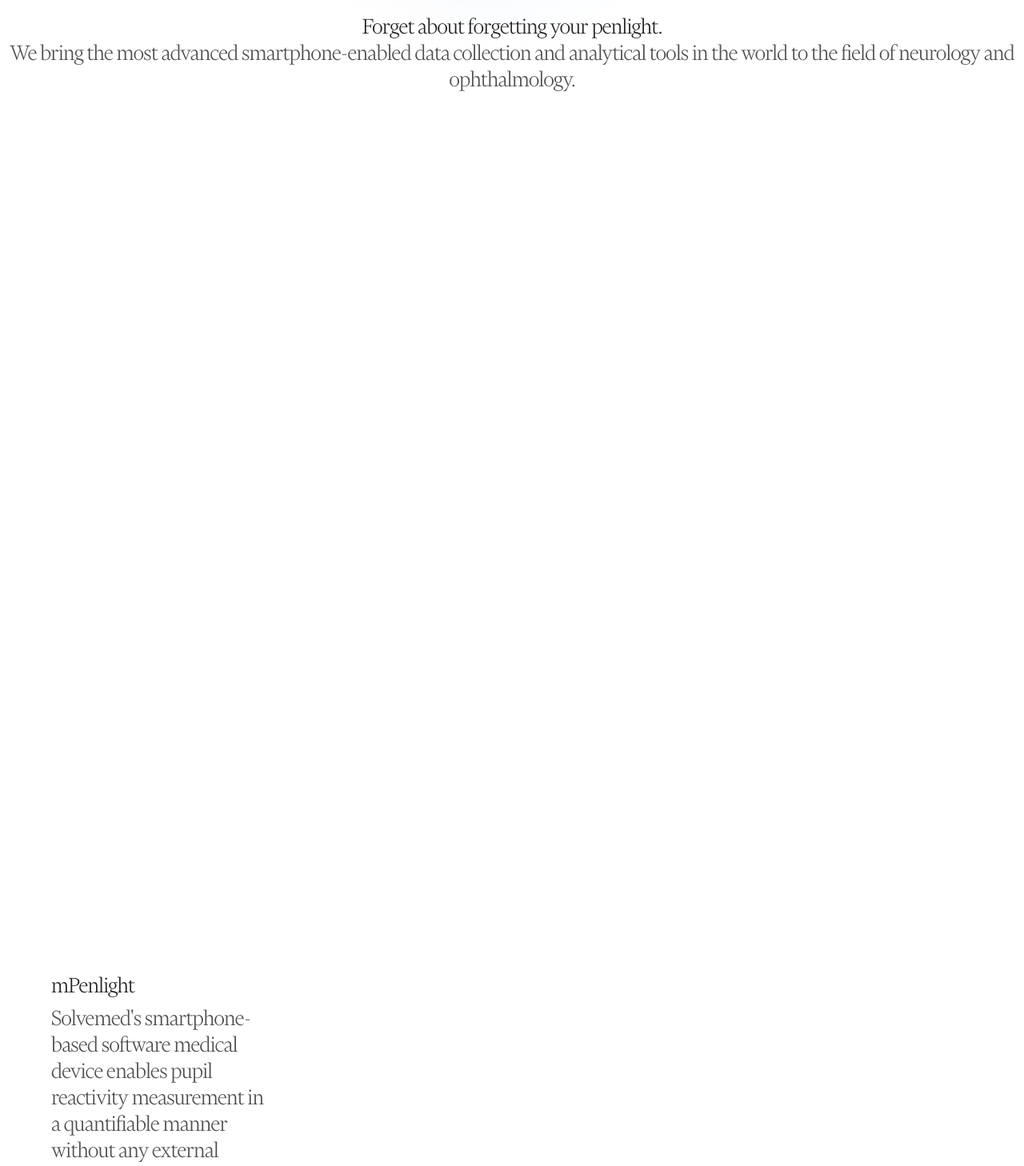
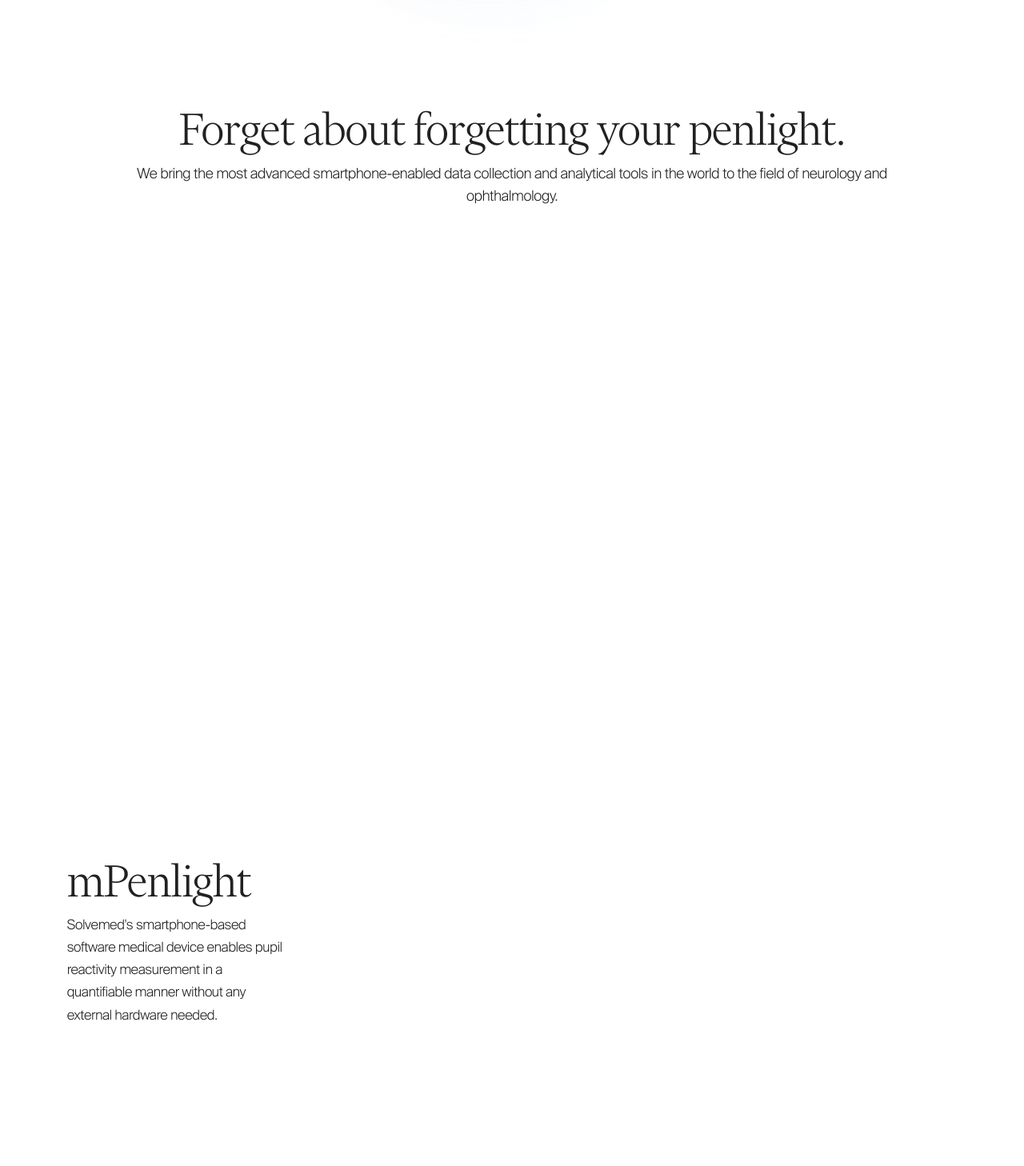
Before and after one commit to EniuK/solvemedTest, a Next.js app: page / in a window 1280 px wide. Shown: the part 1260-2718 px from the top of the page at 80% size. Built offline with nearby package versions, Linux system fonts and the light colour scheme.

Commit message:
fix styles

```diff
--- a/src/components/footer.tsx
+++ b/src/components/footer.tsx
@@ -18,7 +18,7 @@ const Footer = ({ home }: any) => {
     <>
       <Divider sx={isSmallViewport ? { width: "110vw", mt: 20 } : { width: "100%", mt: 20 }} />
       {isSmallViewport ? (
-        <Box width={"100%"} ml={-2}>
+        <Box width={"100%"} ml={-1}>
           <Box height={"100%"} width={"100%"} flexWrap={"wrap"} paddingY={4.75} display={"flex"} justifyContent={"space-between"} flexDirection={"row"}>
             <Box display={"flex"} flexDirection={"column"} height={"100%"} justifyContent={"flex-end"} alignItems={"flex-end"}>
               <Box paddingX={3} width={"100%"} height={"80%"} alignItems={"flex-start"} justifyContent={"flex-end"} display={"flex"} flexDirection={"column"}>
--- a/src/components/header.tsx
+++ b/src/components/header.tsx
@@ -71,7 +71,7 @@ const Header = () => {
 
   return (
     <div className={styles.header}>
-      <Box zIndex={600} onClick={() => setOpen(false)} position={"absolute"} mt={-5} style={open ? { top: 37.5, left: 20 } : { left: 20 }}>
+      <Box zIndex={600} onClick={() => setOpen(false)} position={"absolute"} mt={-5} style={open ? { top: 35, left: 15 } : { left: 20 }}>
         <Link href="/" passHref>
           <a className={styles.logoLinkContainer}>
             <motion.svg width="234" height="35" viewBox="0 0 234 35" fill="none" xmlns="http://www.w3.org/2000/svg">
@@ -176,7 +176,7 @@ const Header = () => {
         >
           <Box zIndex={300}>
             {open ? (
-              <Box onClick={handleMenuClose} mt={1}>
+              <Box onClick={handleMenuClose} width={20} height={34.5} justifyContent="center" mt={1}>
                 <Image src={"/images/icons/closeicon2.png"} width={"15px"} height={"15px"} alt={"close"} />
               </Box>
             ) : (
--- a/src/config/theme.ts
+++ b/src/config/theme.ts
@@ -14,6 +14,7 @@ declare module "@mui/material/styles" {
     fin64: any;
     fin100: any;
     sus18_300: any;
+    sus17_300: any;
   }
   interface TypographyVariantsOptions {
     subtitle3?: React.CSSProperties;
@@ -28,6 +29,7 @@ declare module "@mui/material/styles" {
     fin64: any;
     fin100: any;
     sus18_300: any;
+    sus17_300: any;
   }
 }
 declare module "@mui/material/Typography" {
@@ -44,6 +46,7 @@ declare module "@mui/material/Typography" {
     fin64: true;
     fin100: true;
     sus18_300: true;
+    sus17_300: true;
   }
 }
 
@@ -121,7 +124,7 @@ export const theme = createTheme({
       lineHeight: "83.2px",
 
       fontWeight: "300",
-      "@media (max-width:600px)": {
+      "@media (max-width:900px)": {
         fontSize: "32px",
         lineHeight: "41.6px",
       },
@@ -129,6 +132,16 @@ export const theme = createTheme({
     sus18_300: {
       fontFamily: ["SuisseIntl", "Times", "serif"].join(","),
       fontSize: "18px",
+      lineHeight: "150%",
+      fontWeight: "300",
+
+      "@media (max-width:900px)": {
+        fontSize: "14px",
+      },
+    },
+    sus17_300: {
+      fontFamily: ["SuisseIntl", "Times", "serif"].join(","),
+      fontSize: "17px",
       lineHeight: "150%",
       fontWeight: "300",
 
--- a/src/pages/careers.tsx
+++ b/src/pages/careers.tsx
@@ -72,7 +72,7 @@ const Careers: NextPage = () => {
         xs={10}
         lg={8}
         columns={10}
-        style={isMobileView ? { margin: "0 auto", alignItems: "center", display: "flex", justifyContent: "center" } : { margin: "0 auto", alignItems: "center" }}
+        style={isMobileView ? { margin: "0", paddingLeft: 30, alignItems: "center", display: "flex", justifyContent: "center" } : { margin: "0 auto", alignItems: "center" }}
       >
         {isMobileView ? (
           <Grid item xs={10} textAlign="center">
@@ -179,6 +179,7 @@ const Careers: NextPage = () => {
             pb={10}
             mt={-10}
             mb={-10}
+            pl={2}
             width={"500px"}
             style={{
               backgroundImage: `url('/images/career/gradient2.png')`,
@@ -194,7 +195,7 @@ const Careers: NextPage = () => {
 
           {careers.map((sectionItem) => (
             <Fragment key={sectionItem.category}>
-              <Box ml={10}>
+              <Box pl={12} width={"100%"}>
                 <Grid item xs={10} mt="100px" mb="42px">
                   <Box data-aos="fade-up" data-aos-duration="1000">
                     <Typography fontFamily={"SuisseIntl"} fontWeight={300} letterSpacing={"-0.02em"} style={{ opacity: 0.6 }} fontSize={"20px"}>
--- a/src/pages/index.module.css
+++ b/src/pages/index.module.css
@@ -210,14 +210,7 @@
  justify-content: center;
  align-items: center;
 }
-.title1 {
-  font-size: 64px;
-  font-family: "FinancierDisplay";
-  line-height: 100% ;
-  font-weight: 300;
-  text-align: center;
-  margin-bottom: 20px;
-}
+
 .subtitle1 {
   font-size:  17px;
   opacity: 0.8;
@@ -231,25 +224,20 @@
 
 .penlightContainerExternal {
   width: 100%;
-
+  margin-left: 5%;
+  margin-bottom: 100px;
 }
 .penlightContainer {
-  margin-top: 300px;
-  margin-bottom: 300px;
+
+
   display: flex;
   flex-direction: column;
  max-width: 300px;
  width: 21.5%;
- margin-left: 5%;
+
 
 }
-.title2{
-  font-size: 64px;
-  font-family: "FinancierDisplay" ;
-  line-height: 25.5px;
-  font-weight: 300;
-  margin-bottom: 20px;
-}
+
 
 .subtitle2 {
   font-size: 17px;
@@ -262,14 +250,7 @@
 }
 @media (max-width: 900px) {
 
-  .title2{
-    font-size: 32px;
-    font-weight: 300;
-    color: black;
-    font-family: "FinancierDisplay";
-    margin-bottom: 2;
-    text-align: center;
-  }
+
   .subtitle2{
     font-size: 14px;
     font-weight: 300;
@@ -311,16 +292,7 @@
    color: "#5E5E5E" ;
    text-align: center;
   }
-  .title1 {
-    font-size: 32px;
-    font-weight: 300;
-    color: black;
-    font-family: "FinancierDisplay";
-  padding: 0 40px;
 
-    text-align: center;
-    margin-bottom: 20px;
-  }
   .penlightContainerExternal{
     display: flex;
     flex-direction: column;
@@ -328,13 +300,8 @@
     margin-bottom: 10;
 
   }
-  .penlightContainer {
-    display: flex;
-    flex-direction: column;
-    justify-content: center;
-    align-items: center;
-width: 100%;
-margin: 0 auto 50px;
-  }
+ .penlightContainer{
+  width: 100%;
+ }
 
 }
--- a/src/pages/index.tsx
+++ b/src/pages/index.tsx
@@ -148,21 +148,22 @@ const Home: NextPage = () => {
               <Image src={"/images/bg/homegradient1.png"} width={"767.36px"} height={"756.02px"} alt={"gradient"} />
             </Box>
           )}
-          {isMobileView ? (
-            <Box mt={200} className={styles.forgetQuoteContainer} data-aos="fade-up" data-aos-duration="2000" data-aos-once="true">
-              <Typography className={styles.title1}>Forget about forgetting your penlight.</Typography>
-              <Typography className={styles.subtitle1}>
-                We bring the most advanced smartphone-enabled data collection and analytical tools in the world to the field of neurology and ophthalmology.
-              </Typography>
-            </Box>
-          ) : (
-            <Box mt={100} position={"relative"} data-aos="fade-up" data-aos-duration="2000" data-aos-once="true">
-              <Typography className={styles.title1}>Forget about forgetting your penlight.</Typography>
-              <Typography className={styles.subtitle1}>
-                We bring the most advanced smartphone-enabled data collection and analytical tools in the world to the field of neurology and ophthalmology.
-              </Typography>
-            </Box>
-          )}
+
+          <Box
+            mt={isMobileView ? 200 : 100}
+            textAlign={"center"}
+            position={isMobileView ? "sticky" : "relative"}
+            data-aos="fade-up"
+            data-aos-duration="2000"
+            data-aos-once="true"
+            width={{ xs: "80%" }}
+          >
+            <Typography variant="fin64">Forget about forgetting your penlight.</Typography>
+            <br />
+            <Typography variant="sus18_300" mt={5}>
+              We bring the most advanced smartphone-enabled data collection and analytical tools in the world to the field of neurology and ophthalmology.
+            </Typography>
+          </Box>
 
           {isMobileView && (
             <Box position={"absolute"} zIndex={1} width="100%" height="100%" top={0} left={0}>
@@ -171,11 +172,11 @@ const Home: NextPage = () => {
           )}
           {!isMobileView && (
             <>
-              <Box className={styles.penlightContainerExternal} mt={100}>
-                <Box className={styles.penlightContainer}>
-                  <Typography className={styles.title2}>mPenlight</Typography>
-                  <Box mt={1}>
-                    <Typography className={styles.subtitle2}>
+              <Box mt={100} mb={50}>
+                <Box textAlign={"left"}>
+                  <Typography variant="fin64">mPenlight</Typography>
+                  <Box textAlign={"left"} maxWidth={"25%"}>
+                    <Typography variant="sus17_300">
                       Solvemed{"'"}s smartphone-based software medical device enables pupil reactivity measurement in a quantifiable manner without any external hardware needed.
                     </Typography>
                   </Box>
@@ -190,10 +191,11 @@ const Home: NextPage = () => {
         {/* end of vide section to desktop  */}
         {isMobileView && (
           <>
-            <Box className={styles.penlightContainer}>
-              <Box className={styles.titleContainer}>
-                <Typography className={styles.title2}>mPenlight</Typography>
-                <Typography className={styles.subtitle2}>
+            <Box width={"100%"} textAlign={"center"} display={"flex"} flexDirection={"column"} justifyContent={"center"} alignItems={"center"}>
+              <Box width={"90%"} mb={10}>
+                <Typography variant="fin64">mPenlight</Typography>
+                <br />
+                <Typography variant="sus17_300">
                   Solvemed{"'"}s smartphone-based software medical device enables pupil reactivity measurement in the quantifiable manner without any external hardware needed.{" "}
                 </Typography>
               </Box>
--- a/src/pages/team.tsx
+++ b/src/pages/team.tsx
@@ -291,7 +291,7 @@ const Team: NextPage = () => {
                 </Box>
               </Box>
               <Box width={"100%"}>
-                <Box pr={2}>
+                <Box pr={{ xs: 0, md: 2, lg: 2 }} pl={2}>
                   <Typography fontFamily={"SuisseIntl"} fontWeight={400} fontSize={"21px"} mb="60px">
                     About Solvemed
                   </Typography>
@@ -417,7 +417,7 @@ const Team: NextPage = () => {
           We come from
         </Typography>
 
-        <Typography fontFamily={"SuisseIntl"} fontWeight={300} fontSize={"16px"} mb="60px" width={{ xs: "100%", md: "40%" }} mx="auto" textAlign="center">
+        <Typography fontFamily={"SuisseIntl"} fontWeight={300} fontSize={"16px"} mb="60px" width={{ xs: "95%", md: "40%" }} mx="auto" textAlign="center">
           Our team members bring wealth of experience from the world’s most <br /> innovative institutions and companies.
         </Typography>
 
```
Also changed, not shown: src/components/JoinNewsletter/JoinNewsletter.tsx (+8 -4 lines), src/pages/GetAccess.tsx (+33 -28 lines).
